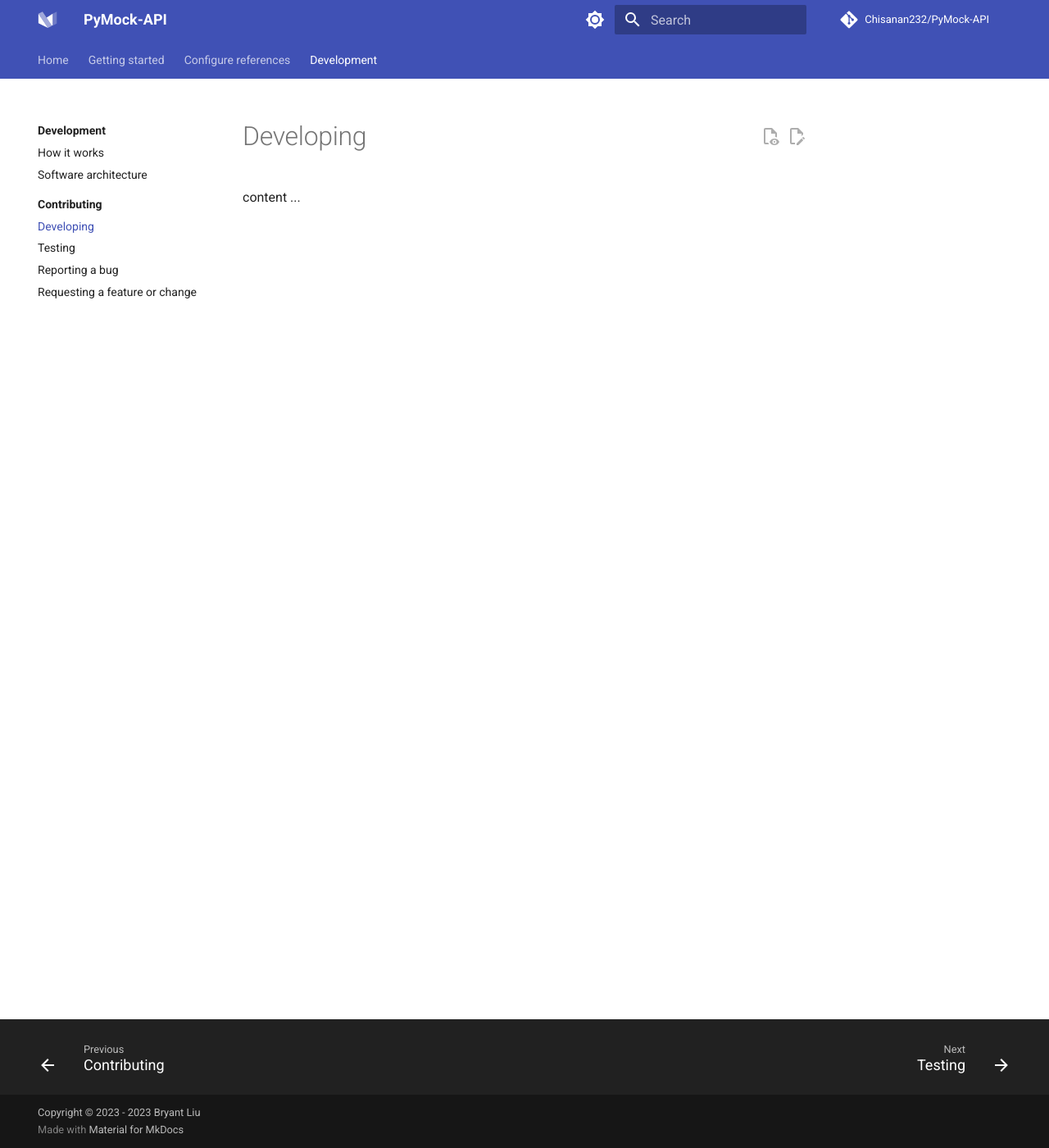
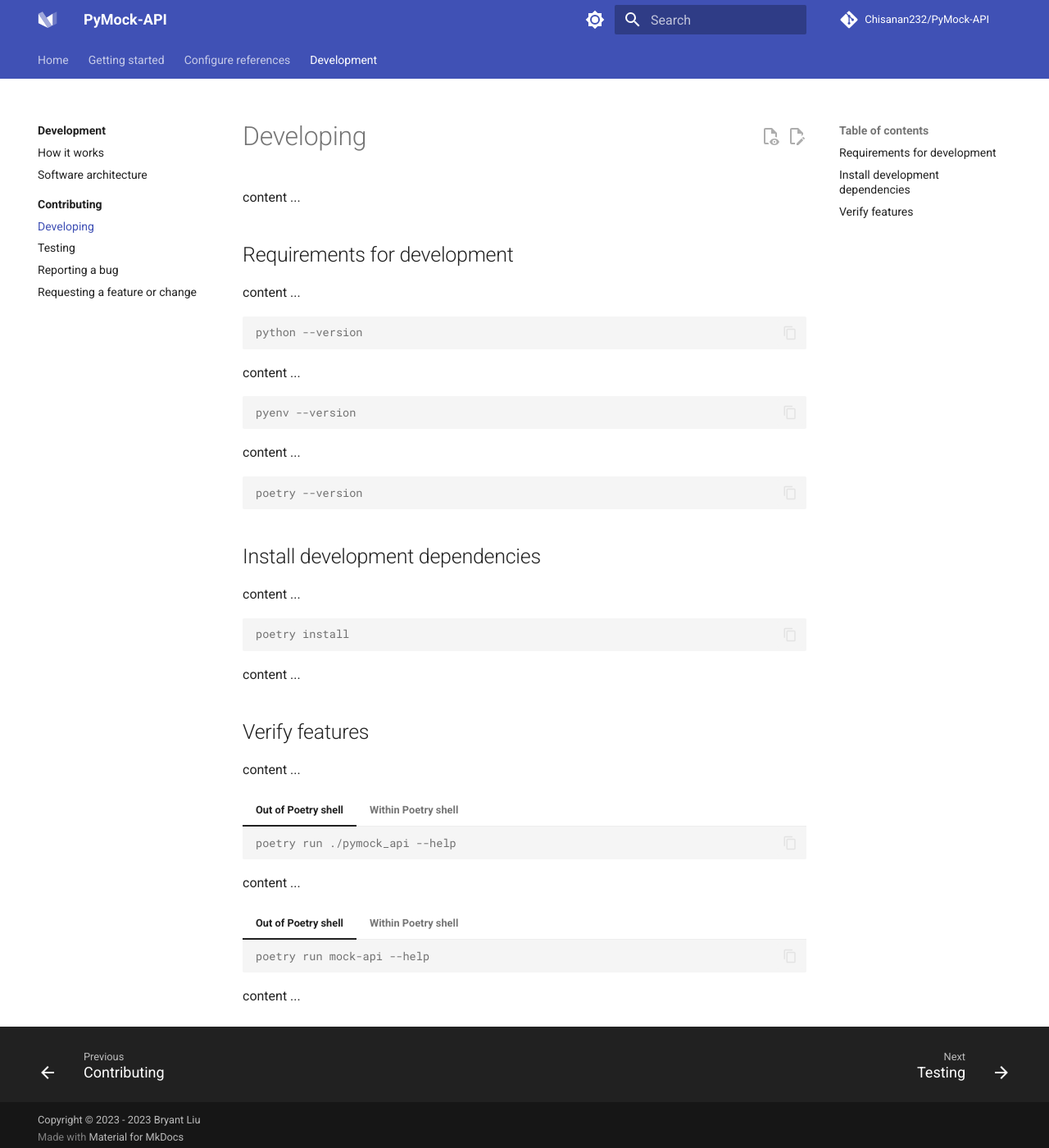
Before and after one commit to Chisanan232/PyMock-Server, an MkDocs documentation site: the page built from docs/development/contributing/developing.md, in a window 1280 px wide and 1400 px high. Shown: the whole window at 82% size. Built offline with MkDocs 1.6.1 and Material for MkDocs 9.7.7, drawn with Linux system fonts in a browser that asks for light colours; comment, search, counter and statistics services are not loaded.

Commit message:
Add the headers without content in page *Development/Developing*.

````diff
--- a/docs/development/contributing/developing.md
+++ b/docs/development/contributing/developing.md
@@ -1,3 +1,68 @@
 # Developing
 
 content ...
+
+
+## Requirements for development
+
+content ...
+
+```console
+python --version
+```
+
+content ...
+
+```console
+pyenv --version
+```
+
+content ...
+
+```console
+poetry --version
+```
+
+
+## Install development dependencies
+
+content ...
+
+```console
+poetry install
+```
+
+content ...
+
+
+## Verify features
+
+content ...
+
+=== "Out of Poetry shell"
+
+    ```console
+    poetry run ./pymock_api --help
+    ```
+
+=== "Within Poetry shell"
+
+    ```console
+    ./pymock_api --help
+    ```
+
+content ...
+
+=== "Out of Poetry shell"
+
+    ```console
+    poetry run mock-api --help
+    ```
+
+=== "Within Poetry shell"
+
+    ```console
+    mock-api --help
+    ```
+
+content ...
````
